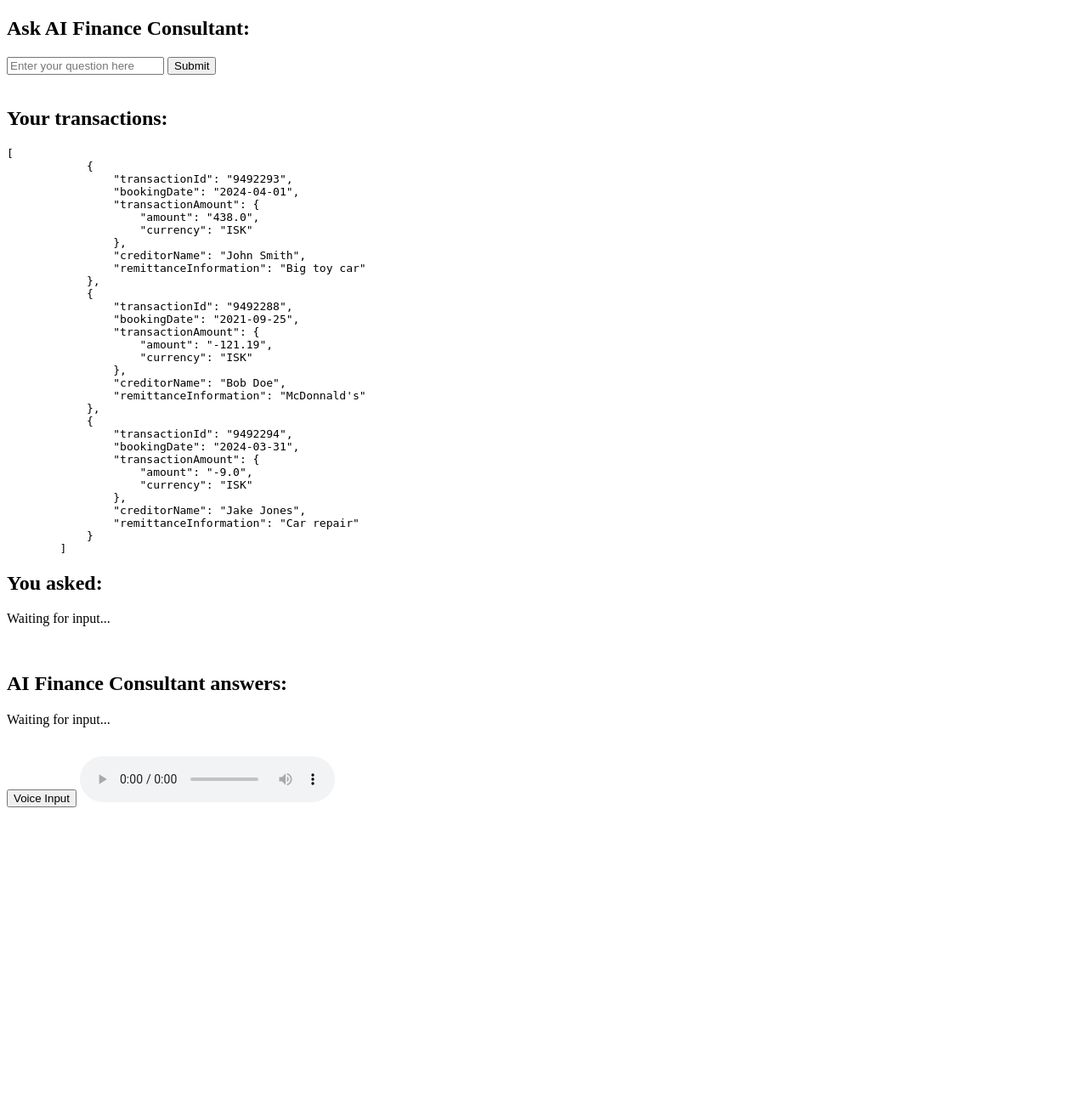
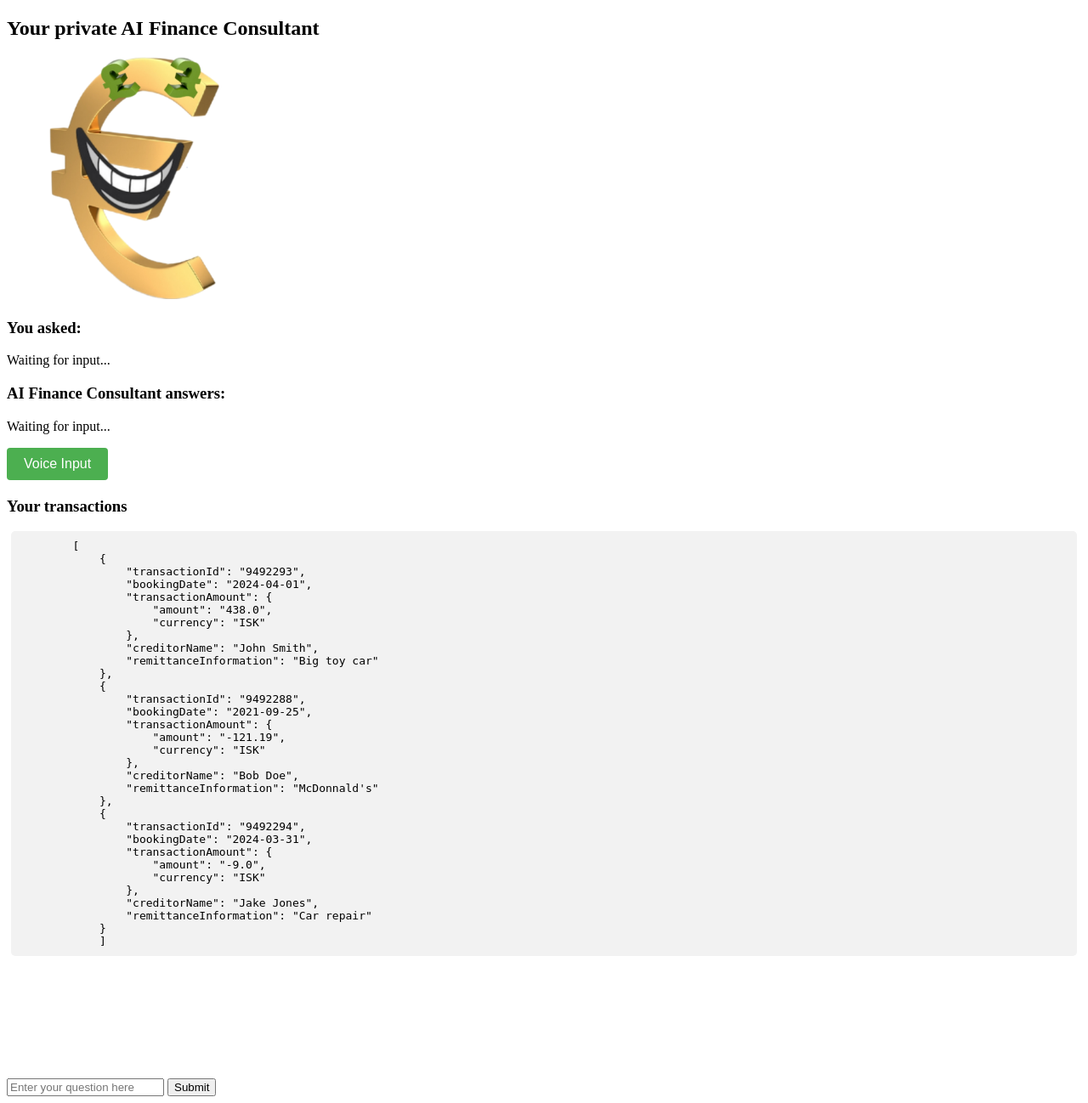
Before and after one commit to Ted-Rose/finance-consultant, a Django app: page /ollama/production in a window 1280 px wide. Shown: the whole page at 85% size. Before the commit the page ends 950 px from the top, so only its background shows below. Run offline with Django 5.2, Linux system fonts and the light colour scheme.

Commit message:
Made the page pretty

```diff
--- a/django/finance_consultant/urls.py
+++ b/django/finance_consultant/urls.py
@@ -16,9 +16,7 @@ Including another URLconf
 """
 from django.contrib import admin
 from django.conf import settings
-from django.urls import path
 from django.conf.urls.static import static
-
 from django.urls import include, path
 
 urlpatterns = [
--- /dev/null
+++ b/django/ollama/static/ollama/css/local_request.css
@@ -0,0 +1,35 @@
+.logo-container {
+    padding-left: 50px;
+}
+
+.logo-container img {
+    max-width: 200px;
+    height: auto;
+}
+
+audio {
+    display: none;
+}
+
+.transactions {
+    margin: 0px 5px 0px 5px;
+    background-color: #f2f2f2; /* Light gray background color */
+    padding: 10px; /* Optional: Add some padding inside the pre element */
+    border-radius: 5px; /* Optional: Round the corners of the pre element */
+    overflow-x: auto; /* Optional: Enable horizontal scrolling if content is too wide */
+}
+
+#voiceInputButton {
+    background-color: #4CAF50; /* Green background */
+    color: white; /* White text */
+    padding: 10px 20px; /* Padding around the text */
+    border: none; /* No border */
+    border-radius: 4px; /* Rounded corners */
+    cursor: pointer; /* Pointer cursor on hover */
+    font-size: 16px; /* Larger font size */
+    transition: background-color 0.3s; /* Smooth background color transition */
+}
+
+#voiceInputButton:hover {
+    background-color: #45a049;
+}
--- a/django/ollama/static/ollama/js/api_request.js
+++ b/django/ollama/static/ollama/js/api_request.js
@@ -1,6 +1,6 @@
-export function fetchLocalRequest() {
+export function fetchLocalRequest(userInput) {
     const apiUrl = 'https://127.0.0.1:8000/ollama/local';
-    const userInput = document.getElementById('userInput').value;
+    // const userInput = document.getElementById('userInput').value;
     const controller = new AbortController();
     const timeoutId = setTimeout(() => controller.abort(), 180000);
 
@@ -42,7 +42,7 @@ export function fetchLocalRequest() {
 }
 
 document.addEventListener('DOMContentLoaded', function () {
-    const submitButton = document.querySelector('button');
+    const submitButton = document.querySelector('voiceInputButton');
     submitButton.addEventListener('click', function () {
         fetchLocalRequest();
     });
--- a/django/ollama/templates/ollama/local_request.html
+++ b/django/ollama/templates/ollama/local_request.html
@@ -1,20 +1,56 @@
 {% load static %}
+{% get_media_prefix as MEDIA_PREFIX %} <!-- Retrieve the media URL prefix -->
+
 <!DOCTYPE html>
 <html lang="en">
 
 <head>
     <title>AI Finance Consultant</title>
+    <link rel="stylesheet" href="{% static 'ollama/css/local_request.css' %}">
     <script src="{% static 'ollama/js/api_request.js' %}" type="module"></script>
 </head>
 
 <body>
-    <h2>Ask AI Finance Consultant:</h2>
-    <input type="text" id="userInput" placeholder="Enter your question here">
-    <button>Submit</button>
-    <br><br>
+    <h2>Your private AI Finance Consultant</h2>
+    <div class="logo-container">
+        <img src="{{ MEDIA_PREFIX }}Finance_consultant_logo_no_mic.png" alt="Finance Consultant Logo">
+    </div>
+    <h3>You asked:</h3>
+    <p id="prompt">Waiting for input...</p>
+    <h3>AI Finance Consultant answers:</h3>
+    <p id="response">Waiting for input...</p>
+    <button id="voiceInputButton">Voice Input</button>
+    <script type="module">
+        import { fetchLocalRequest } from '{% static 'ollama/js/api_request.js' %}';
 
-    <h2>Your transactions:</h2>
-        <pre>[
+        window.addEventListener('DOMContentLoaded', (event) => {
+            document.getElementById('voiceInputButton').addEventListener('click', function () {
+                fetch('transcribe/', { method: 'POST' })
+                    .then(response => response.json())
+                    .then(data => {
+                        if (data.transcription) {
+                            const userInput = document.getElementById('submitButton'); // This should be 'userInput' based on your placeholder
+                            userInput.value = data.transcription;
+                            if (userInput.value.trim() !== 'Enter your question here') {
+                                fetchLocalRequest(data.transcription);
+                            }
+                        } else {
+                            alert(data.error || 'An error occurred while transcribing audio.');
+                        }
+                    })
+                    .catch(error => {
+                        console.error('Error:', error);
+                    });
+            });
+        });
+    </script>
+    <audio id="audioPlayer" controls>
+        Your browser does not support the audio element.
+    </audio>
+    <h2 id="error"></h2>
+    <h3>Your transactions</h3>
+    <pre class="transactions">
+        [
             {
                 "transactionId": "9492293",
                 "bookingDate": "2024-04-01",
@@ -45,38 +81,9 @@
                 "creditorName": "Jake Jones",
                 "remittanceInformation": "Car repair"
             }
-        ]</pre>
-    <h2>You asked:</h2>
-    <p id="prompt">Waiting for input...</p>
-    <br>
-    <h2>AI Finance Consultant answers:</h2>
-    <p id="response">Waiting for input...</p>
-    <br>
-    <button id="voiceInputButton">Voice Input</button>
-    <script type="module">
-        import { fetchLocalRequest } from '{% static 'ollama/js/api_request.js' %}';
-
-        document.getElementById('voiceInputButton').addEventListener('click', function () {
-            fetch('transcribe/', { method: 'POST' })
-                .then(response => response.json())
-                .then(data => {
-                    if (data.transcription) {
-                        const userInput = document.getElementById('userInput');
-                        userInput.value = data.transcription;
-                        fetchLocalRequest(userInput.value);
-                    } else {
-                        alert(data.error || 'An error occurred while transcribing audio.');
-                    }
-                })
-                .catch(error => {
-                    console.error('Error:', error);
-                });
-        });
-    </script>
-    <audio id="audioPlayer" controls>
-        Your browser does not support the audio element.
-    </audio>
-    <h2 id="error"></h2>
-</body>
-
-</html>
+            ]</pre>
+            <br><br><br><br><br><br><br><br>
+        <input type="text" id="userInput" placeholder="Enter your question here">
+        <button id="submitButton">Submit</button>
+        </body>
+        </html>
--- a/django/ollama/views.py
+++ b/django/ollama/views.py
@@ -76,11 +76,9 @@ def local_request(request):
     }
     print('prompt:\n', prompt)
     response = requests.post(url, json=data)
-
     # Check if the request was successful
     if response.status_code == 200:
         full_response = ''
-
         # The response from the API comes in chunks, thus iterate the lines
         for line in response.iter_lines():
             if line:
```
Also changed, not shown: django/media/Finance_consultant_logo_no_mic.png (added), django/media/microphone.png (added).
